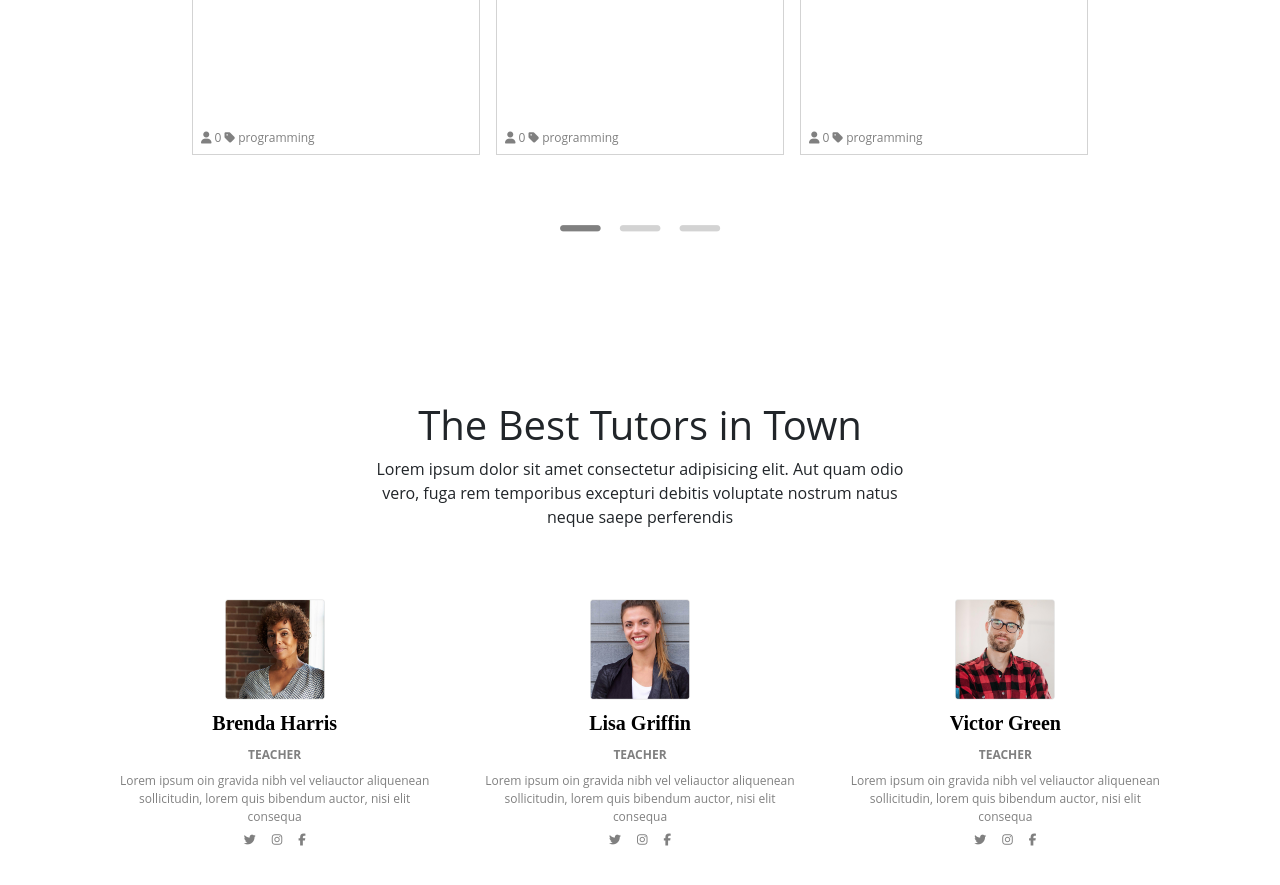
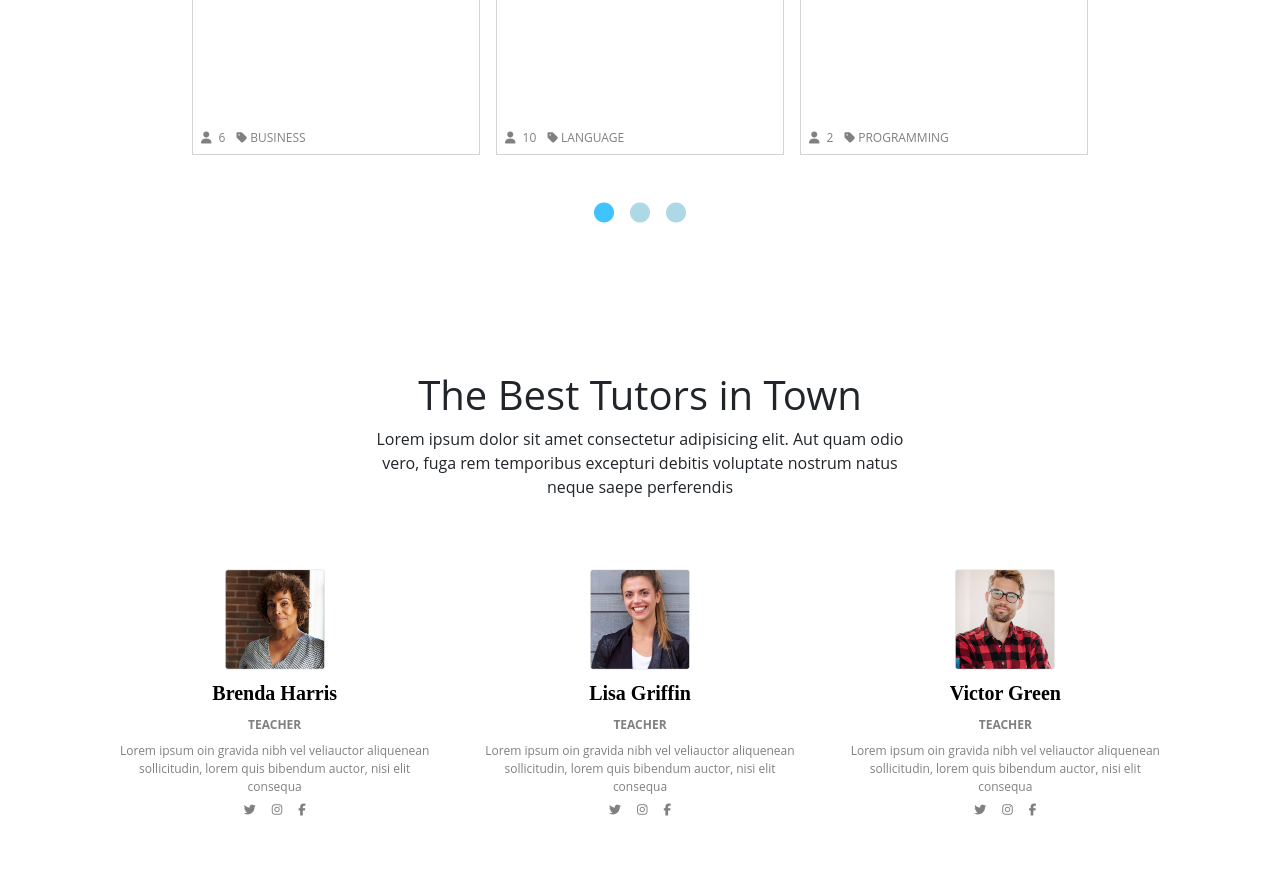
Before and after one commit to WalterCorsini/proj-html-vuejs, a Vue app: page / in a window 1280 px wide. Shown: the part 3940-4825 px from the top of the page. Built offline with nearby package versions, Linux system fonts and the light colour scheme.

Commit message:
fix App Card

```diff
--- a/src/components/AppCard.vue
+++ b/src/components/AppCard.vue
@@ -34,11 +34,11 @@ export default {
                 </div>
             </div>
         </div>
-        <span class="ms-2">
-            <i class="fa-solid fa-user"></i>
-            0
-            <i class="fa-solid fa-tag"></i>
-            programming
+        <span class="text-uppercase">
+            <i class="fa-solid fa-user ms-2 me-1"></i>
+            {{ propCard.user }}
+            <i class="fa-solid fa-tag ms-2"></i>
+            {{ propCard.role }}
         </span>
     </div>
 </template>
@@ -80,7 +80,7 @@ export default {
                         div {
                             position: absolute;
                             top: 0;
-                            right: 0;
+                            right: 2%;
                         }
                     }
 
--- a/src/components/HomePageOnlineCourses.vue
+++ b/src/components/HomePageOnlineCourses.vue
@@ -17,7 +17,9 @@ export default {
                     name: "Kathryn Webb",
                     text: "tante parole dette a caso senza senzo servono solo per riempire la card",
                     color: "green",
-                    price: "12$"
+                    price: "12$",
+                    role: "Business",
+                    user: 6,
                 },
                 {
                     img: "2",
@@ -25,7 +27,9 @@ export default {
                     name: "Jennie King",
                     text: "Lorem ipsum gravida nibh vel velit auctor aliquetnean sollicitudin, lorem quis bibendum auci elit consequat ipsutis sem nibh id elit",
                     color: "gold",
-                    price: "25$"
+                    price: "25$",
+                    role: "Language",
+                    user: 10,
                 },
                 {
                     img: "3",
@@ -33,7 +37,9 @@ export default {
                     name: "Davide Sanders",
                     text: "Lorem ipsum gravida nibh vel velit auctor aliquetnean sollicitudin, lorem quis bibendum auci elit consequat ipsutis sem nibh id elit",
                     color: "red",
-                    price: "34$"
+                    price: "34$",
+                    role: "Programming",
+                    user: 2,
                 },
             ],
             arrayCard2: [
@@ -43,7 +49,9 @@ export default {
                     name: "David Sanders",
                     text: "Lorem ipsum gravida nibh vel velit auctor aliquetnean sollicitudin, lorem quis bibendum auci elit consequat ipsutis sem nibh id elit",
                     color: "red",
-                    price: "35$"
+                    price: "35$",
+                    role: "language",
+                    user: 5,
                 },
                 {
                     img: "5",
@@ -51,7 +59,9 @@ export default {
                     name: "Jennifer Powell",
                     text: "Lorem ipsum gravida nibh vel velit auctor aliquetnean sollicitudin, lorem quis bibendum auci elit consequat ipsutis sem nibh id elit",
                     color: "gold",
-                    price: "22$"
+                    price: "22$",
+                    role: "Business",
+                    user: 4,
                 },
                 {
                     img: "6",
@@ -59,7 +69,9 @@ export default {
                     name: "Edward Bowman",
                     text: "Lorem ipsum gravida nibh vel velit auctor aliquetnean sollicitudin, lorem quis bibendum auci elit consequat ipsutis sem nibh id elit",
                     color: "green",
-                    price: "15$"
+                    price: "15$",
+                    role: "Programming",
+                    user: 8,
                 },
             ],
             arrayCard3: [
@@ -69,7 +81,9 @@ export default {
                     name: "Edward Bowman",
                     text: "Lorem ipsum gravida nibh vel velit auctor aliquetnean sollicitudin, lorem quis bibendum auci elit consequat ipsutis sem nibh id elit",
                     color: "green",
-                    price: "10$"
+                    price: "10$",
+                    role: "Business",
+                    user: 20,
                 },
                 {
                     img: "8",
@@ -77,7 +91,9 @@ export default {
                     name: "Dave Robbins",
                     text: "Lorem ipsum gravida nibh vel velit auctor aliquetnean sollicitudin, lorem quis bibendum auci elit consequat ipsutis sem nibh id elit",
                     color: "red",
-                    price: "50$"
+                    price: "50$",
+                    role: "Business",
+                    user: 9,
                 },
                 {
                     img: "9",
@@ -85,7 +101,9 @@ export default {
                     name: "Preston Marshall",
                     text: "Lorem ipsum gravida nibh vel velit auctor aliquetnean sollicitudin, lorem quis bibendum auci elit consequat ipsutis sem nibh id elit",
                     color: "green",
-                    price: "19$"
+                    price: "19$",
+                    role: "Business",
+                    user: 15,
                 },
             ],
 
@@ -134,25 +152,6 @@ export default {
                     <div v-for="curCard, index in arrayActive"
                         class="card-courses d-flex flex-column justify-content-between">
                         <AppCard :propCard="curCard" />
-                        <!-- <div class="align-left">
-                            <img :src="getImage(curCard.img)" alt="">
-                            <div class="card-text ms-1">
-                                <span class="title-card fw-bold"> {{ curCard.title }}</span>
-                                <span class="text-card"> {{ curCard.name }}</span>
-                                <span class="text-card"> {{ curCard.text }}</span>
-                                <div class="bnt-price">
-                                    <HomePageMiniButton v-if="index === 0 || index === 2" title="$ 12"
-                                        color="rgb(64, 196, 255)" />
-                                    <HomePageMiniButton v-if="index === 1" title="$ 24" color="rgb(255, 215, 64)" />
-                                </div>
-                            </div>
-                        </div>
-                        <span class="ms-2">
-                            <i class="fa-solid fa-user"></i>
-                            0
-                            <i class="fa-solid fa-tag"></i>
-                            programming
-                        </span> -->
                     </div>
 
                     <!-- button previous and next -->
@@ -173,26 +172,14 @@ export default {
 
                 <!-- icon slider -->
                 <div class="icon d-flex gap-3 p-5">
-                    <i @click.stop="active = 1, getString(active)" :class="active === 1 ? 'grey' : 'lightgrey'"
-                        class="fa-minus fa-solid"></i>
-                    <i @click.stop="active = 2, getString(active)" :class="active === 2 ? 'grey' : 'lightgrey'"
-                        class="fa-minus fa solid"></i>
-                    <i @click.stop="active = 3, getString(active)" :class="active === 3 ? 'grey' : 'lightgrey'"
-                        class="fa-minus fa-solid"></i>
+                    <i @click.stop="active = 1, getString(active)" :class="active === 1 ? 'blue' : 'lightblue'"
+                        class="fa-circle fa-solid"></i>
+                    <i @click.stop="active = 2, getString(active)" :class="active === 2 ? 'blue' : 'lightblue'"
+                        class="fa-circle fa solid"></i>
+                    <i @click.stop="active = 3, getString(active)" :class="active === 3 ? 'blue' : 'lightblue'"
+                        class="fa-circle fa-solid"></i>
                 </div>
                 <!-- /icon slider -->
-
-                <!--  altra icona slider -->
-
-                <!-- <i @click.stop="active = 1, getString(active)" :class="active === 1 ? 'fa-solid' : 'fa-regular'"
-                        class="fa-circle"></i>
-                    <i @click.stop="active = 2, getString(active)" :class="active === 2 ? 'fa-solid' : 'fa-regular'"
-                        class="fa-circle"></i>
-                    <i @click.stop="active = 3, getString(active)" :class="active === 3 ? 'fa-solid' : 'fa-regular'"
-                        class="fa-circle"></i> -->
-
-                <!--  altra icona slider -->
-
 
             </div>
         </div>
@@ -259,15 +246,15 @@ export default {
             }
 
             .icon {
-                font-size: 50px;
+                font-size: 20px;
             }
 
-            .grey {
-                color: $grey;
+            .blue {
+                color: $primary-color;
             }
 
-            .lightgrey {
-                color: lightgray;
+            .lightblue {
+                color: lightblue;
             }
         }
 
```
